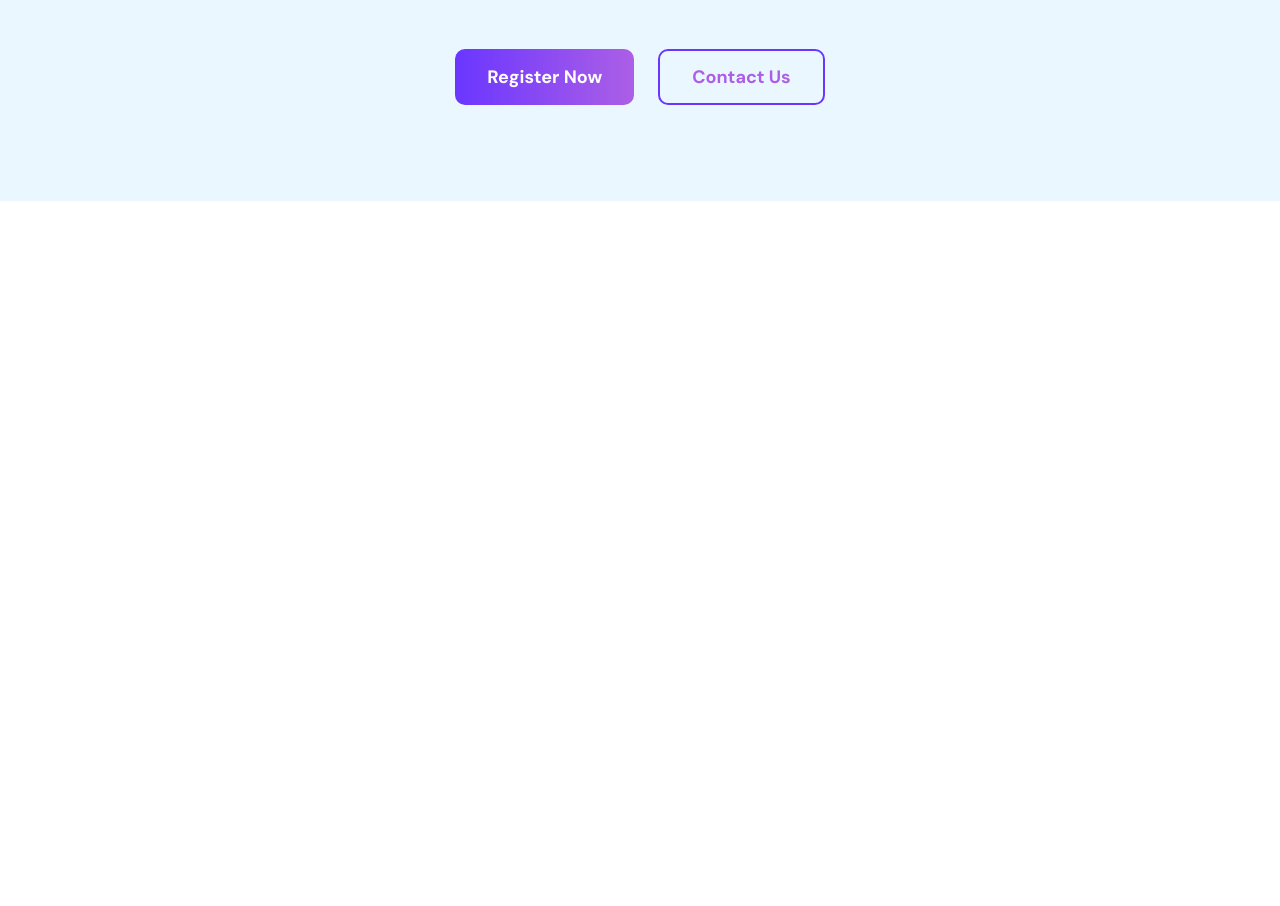
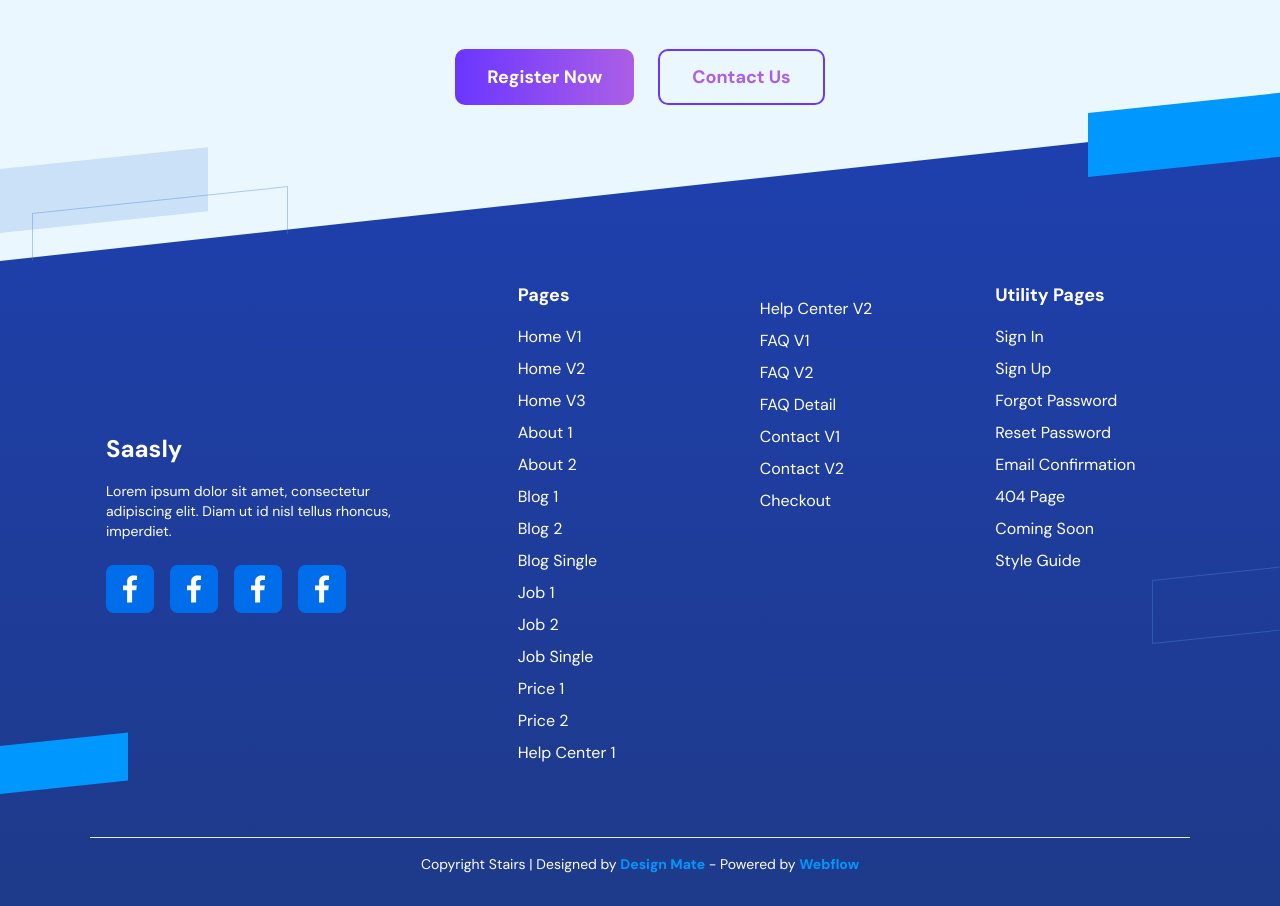
Before and after one commit to khoms/saas-landing, a React (Vite) app: page / in a window 1280 px wide. Shown: the part 5846-6752 px from the top of the page. Before the commit the page ends 6047 px from the top, so only its background shows below. Built offline with nearby package versions, Linux system fonts and the light colour scheme.

Commit message:
Create design for Footer section

```diff
--- a/src/App.jsx
+++ b/src/App.jsx
@@ -3,6 +3,7 @@ import Navbar from "./components/navbar/Navbar";
 import Article from "./pages/landing/sections/Article";
 import CTA from "./pages/landing/sections/CTA";
 import Feature from "./pages/landing/sections/Feature";
+import Footer from "./pages/landing/sections/Footer";
 import Hero from "./pages/landing/sections/Hero";
 import RrSection from "./pages/landing/sections/RrSection";
 import WhySasly from "./pages/landing/sections/WhySasly";
@@ -19,6 +20,7 @@ function App() {
       <RrSection />
       <Article />
       <CTA />
+      <Footer />
     </>
   );
 }
--- a/src/pages/landing/sections/Article.jsx
+++ b/src/pages/landing/sections/Article.jsx
@@ -3,8 +3,8 @@ import ArticleCard from "../../../components/card/ArticleCard";
 
 const Article = () => {
   return (
-    <div className="py-20 w-full flex justify-center font-dm-sans">
-      <div className="max-w-[1100px] mb-4 w-full">
+    <div className="py-16 md:py-20 w-full flex justify-center font-dm-sans">
+      <div className="max-w-[1100px] mb-4 w-full  px-5 md:px-0">
         <div className="mx-auto font-bold text-5xl text-[#14358A]  w-[580px] text-center tracking-tighter leading-105">
           Our article on grow & tech
         </div>
--- a/src/pages/landing/sections/CTA.jsx
+++ b/src/pages/landing/sections/CTA.jsx
@@ -2,8 +2,8 @@ import Button from "../../../components/button/Button";
 
 const CTA = () => {
   return (
-    <div className="py-20 w-full flex justify-center font-dm-sans bg-[#EBF7FF]">
-      <div className="max-w-[1100px] mb-4 w-full text-center">
+    <div className="pt-16 md:pt-20 w-full flex justify-center font-dm-sans bg-[#EBF7FF]">
+      <div className="max-w-[1100px] mb-4 w-full text-center px-5 md:px-0">
         <div className="mx-auto font-bold text-5xl text-[#14358A]   tracking-tighter leading-105">
           Let's start growing your business
         </div>
@@ -12,7 +12,7 @@ const CTA = () => {
           nisl tellus rhoncus, imperdiet
         </div>
 
-        <div className="flex justify-center gap-6">
+        <div className="flex flex-col md:flex-row justify-center gap-3  md:gap-6">
           <Button title="Register Now" size="sm" />
           <Button
             title="Contact Us"
--- /dev/null
+++ b/src/pages/landing/sections/Footer.jsx
@@ -0,0 +1,237 @@
+import React from "react";
+import facebook from "../../../assets/icons/facebook.svg";
+
+const Footer = () => {
+  return (
+    <footer className="relative bg-gradient-to-b from-blue-800 to-blue-900 text-white pt-24 md:pt-40 font-dm-sans w-full flex justify-center ">
+      {/* <div className="absolute top-0 left-0 w-full  h-20 transform -skew-y-6  origin-bottom bg-[#EBF7FF] text-black text-xl font-bold">
+        NEPAL IS GOO COUNTRY
+      </div> */}
+
+      {/* <div class="absolute top-0  w-full h-[100px] bg-[#EBF7FF] transform -skew-y-6 origin-top-right"></div> */}
+
+      <div class="absolute top-0 left-0 w-full h-0 border-t-[40px] md:border-t-[140px] border-t-[#EBF7FF] border-r-[100vw] border-r-transparent"></div>
+
+      <div className="absolute -top-2 right-0 h-16 bg-[#0097FE] transform origin-bottom-left w-48 -skew-y-6 hidden md:block"></div>
+      <div className="absolute bottom-28 left-0 h-12 bg-[#0097FE] transform origin-bottom-left w-32 -skew-y-6 "></div>
+      <div className="absolute bottom-1/3 right-0 h-16 border border-[#4885D5]/40 border-r-transparent transform origin-bottom-left w-full md:w-32 -skew-y-6 "></div>
+      <div className="absolute top-[92px] left-8 h-12 border border-[#4885D5]/40 border-b-transparent  transform origin-bottom-left w-64 -skew-y-6"></div>
+      <div className="absolute top-[48px] left-0 h-16  bg-[#4885D5]/20  transform origin-bottom-left w-52 -skew-y-6"></div>
+
+      <div className="max-w-[1100px] mb-4 w-full">
+        <div className="container   flex flex-col md:flex-row gap-8 md:justify-between w-full items-center px-5 md:px-4">
+          {/* Brand Section */}
+          <div className="md:max-w-xs  text-center  md:text-left flex flex-col items-center md:items-start px-3 md:px-0">
+            <h2 className="text-2xl font-bold">Saasly</h2>
+            <p className="mt-4 text-sm">
+              Lorem ipsum dolor sit amet, consectetur adipiscing elit. Diam ut
+              id nisl tellus rhoncus, imperdiet.
+            </p>
+            <div className="flex space-x-4 mt-6">
+              <img src={facebook} alt="icon" className="size-12" />
+              <img src={facebook} alt="icon" className="size-12" />
+              <img src={facebook} alt="icon" className="size-12" />
+              <img src={facebook} alt="icon" className="size-12" />
+            </div>
+          </div>
+
+          {/* Pages Links */}
+          <div className="flex-1 w-full grid grid-cols-2 gap-8 md:grid-cols-3 justify-between ">
+            <div className=" flex flex-col  md:items-center ">
+              <div>
+                <h3 className="text-lg font-semibold">Pages</h3>
+                <ul className="mt-4 space-y-2 text-left">
+                  <li>
+                    <a href="#" className="hover:text-blue-400">
+                      Home V1
+                    </a>
+                  </li>
+                  <li>
+                    <a href="#" className="hover:text-blue-400">
+                      Home V2
+                    </a>
+                  </li>
+                  <li>
+                    <a href="#" className="hover:text-blue-400">
+                      Home V3
+                    </a>
+                  </li>
+                  <li>
+                    <a href="#" className="hover:text-blue-400">
+                      About 1
+                    </a>
+                  </li>
+                  <li>
+                    <a href="#" className="hover:text-blue-400">
+                      About 2
+                    </a>
+                  </li>
+                  <li>
+                    <a href="#" className="hover:text-blue-400">
+                      Blog 1
+                    </a>
+                  </li>
+                  <li>
+                    <a href="#" className="hover:text-blue-400">
+                      Blog 2
+                    </a>
+                  </li>
+                  <li>
+                    <a href="#" className="hover:text-blue-400">
+                      Blog Single
+                    </a>
+                  </li>
+                  <li>
+                    <a href="#" className="hover:text-blue-400">
+                      Job 1
+                    </a>
+                  </li>
+                  <li>
+                    <a href="#" className="hover:text-blue-400">
+                      Job 2
+                    </a>
+                  </li>
+
+                  <li>
+                    <a href="#" className="hover:text-blue-400">
+                      Job Single
+                    </a>
+                  </li>
+
+                  <li>
+                    <a href="#" className="hover:text-blue-400">
+                      Price 1
+                    </a>
+                  </li>
+
+                  <li>
+                    <a href="#" className="hover:text-blue-400">
+                      Price 2
+                    </a>
+                  </li>
+                  <li>
+                    <a href="#" className="hover:text-blue-400">
+                      Help Center 1
+                    </a>
+                  </li>
+                </ul>
+              </div>
+            </div>
+
+            {/* Help & Contact Links */}
+            <div className="flex-1 flex flex-col items-center">
+              <ul className="mt-4 space-y-2">
+                <li>
+                  <a href="#" className="hover:text-blue-400">
+                    Help Center V2
+                  </a>
+                </li>
+                <li>
+                  <a href="#" className="hover:text-blue-400">
+                    FAQ V1
+                  </a>
+                </li>
+                <li>
+                  <a href="#" className="hover:text-blue-400">
+                    FAQ V2
+                  </a>
+                </li>
+                <li>
+                  <a href="#" className="hover:text-blue-400">
+                    FAQ Detail
+                  </a>
+                </li>
+                <li>
+                  <a href="#" className="hover:text-blue-400">
+                    Contact V1
+                  </a>
+                </li>
+                <li>
+                  <a href="#" className="hover:text-blue-400">
+                    Contact V2
+                  </a>
+                </li>
+                <li>
+                  <a href="#" className="hover:text-blue-400">
+                    Checkout
+                  </a>
+                </li>
+              </ul>
+            </div>
+
+            {/* Utility Pages */}
+            <div className="flex-1 flex flex-col md:items-center">
+              <div>
+                <h3 className="text-lg font-semibold">Utility Pages</h3>
+                <ul className="mt-4 space-y-2">
+                  <li>
+                    <a href="#" className="hover:text-blue-400">
+                      Sign In
+                    </a>
+                  </li>
+                  <li>
+                    <a href="#" className="hover:text-blue-400">
+                      Sign Up
+                    </a>
+                  </li>
+                  <li>
+                    <a href="#" className="hover:text-blue-400">
+                      Forgot Password
+                    </a>
+                  </li>
+                  <li>
+                    <a href="#" className="hover:text-blue-400">
+                      Reset Password
+                    </a>
+                  </li>
+                  <li>
+                    <a href="#" className="hover:text-blue-400">
+                      Email Confirmation
+                    </a>
+                  </li>
+                  <li>
+                    <a href="#" className="hover:text-blue-400">
+                      404 Page
+                    </a>
+                  </li>
+                  <li>
+                    <a href="#" className="hover:text-blue-400">
+                      Coming Soon
+                    </a>
+                  </li>
+                  <li>
+                    <a href="#" className="hover:text-blue-400">
+                      Style Guide
+                    </a>
+                  </li>
+                </ul>
+              </div>
+            </div>
+          </div>
+        </div>
+
+        {/* Footer Bottom Section */}
+        <div className="mt-[72px] text-center text-sm border-t py-4">
+          <p>
+            Copyright Stairs | Designed by{" "}
+            <a
+              href="#"
+              className="font-bold text-[#0097FE] hover:text-blue-400"
+            >
+              Design Mate
+            </a>{" "}
+            - Powered by{" "}
+            <a
+              href="#"
+              className="font-bold text-[#0097FE] hover:text-blue-400"
+            >
+              Webflow
+            </a>
+          </p>
+        </div>
+      </div>
+    </footer>
+  );
+};
+
+export default Footer;
```
